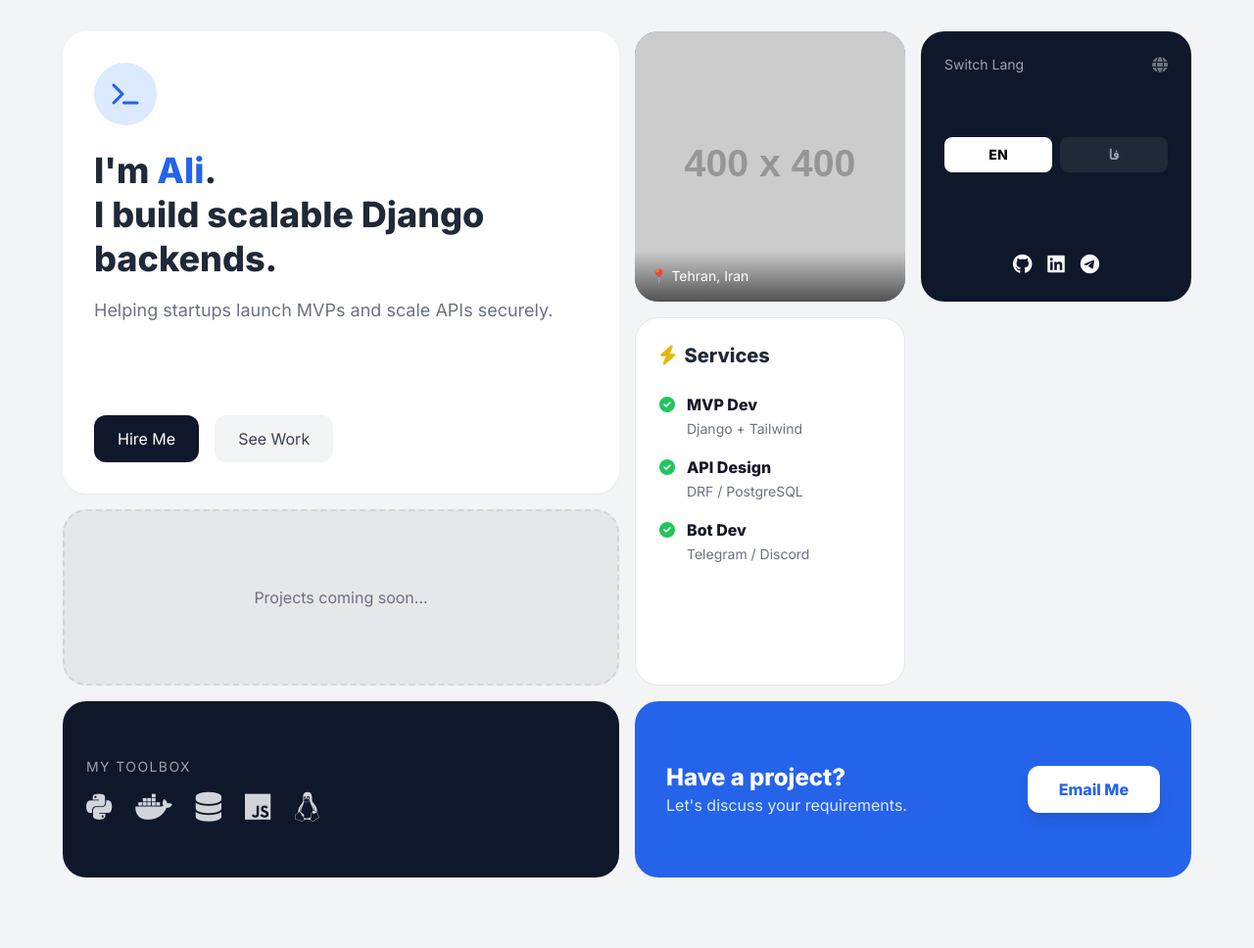
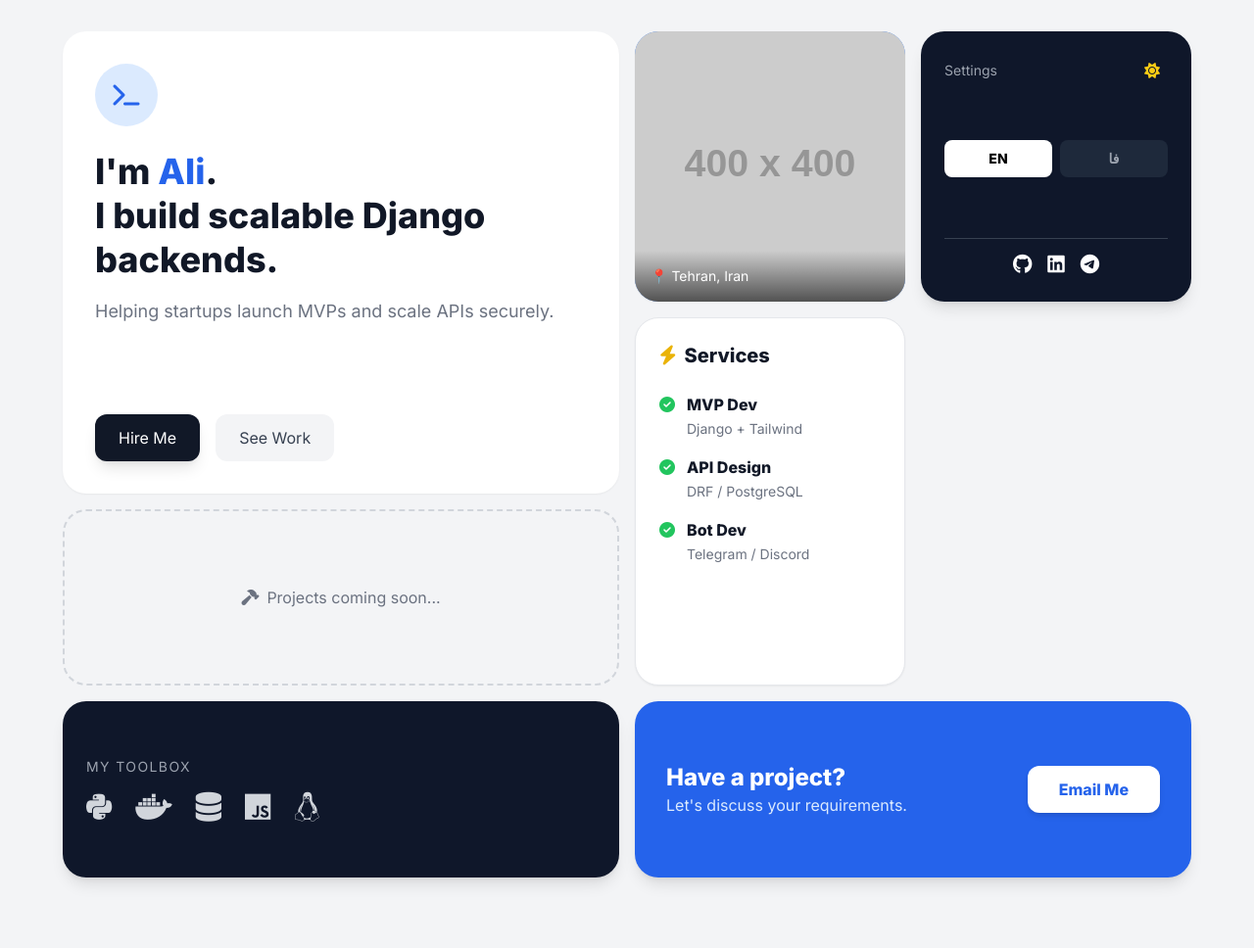
Before and after one commit to Ali4mini/portfolio, a Django app: page /en/ in a window 1280 px wide. Shown: the whole page at 98% size. Before the commit the page ends 896 px from the top, so only its background shows below. Run offline with Django 5.2, Linux system fonts and the light colour scheme; grey boxes labelled with a size stand in for pictures from a placeholder-image service; data that the repository does not hold is empty; some libraries are stand-ins or nearby versions.

Commit message:
feat: added theme toggle

```diff
--- a/portfolio/templates/base.html
+++ b/portfolio/templates/base.html
@@ -9,31 +9,54 @@
     <meta name="viewport" content="width=device-width, initial-scale=1.0">
     <title>{% block title %}Ali | Django Developer{% endblock %}</title>
 
-    <!-- 1. Google Fonts: Inter (EN) and Vazirmatn (FA) -->
-    <link rel="preconnect" href="https://fonts.googleapis.com">
-    <link rel="preconnect" href="https://fonts.gstatic.com" crossorigin>
+    <!-- Fonts -->
     <link href="https://fonts.googleapis.com/css2?family=Inter:wght@300;400;600;800&family=Vazirmatn:wght@300;400;600;800&display=swap" rel="stylesheet">
-
-    <!-- 2. FontAwesome -->
     <link rel="stylesheet" href="https://cdnjs.cloudflare.com/ajax/libs/font-awesome/6.4.0/css/all.min.css">
 
-    <!-- 3. Tailwind CSS + Config -->
+    <!-- Tailwind CSS -->
     <script src="https://cdn.tailwindcss.com"></script>
+
+    <!-- Tailwind Configuration -->
     <script>
         tailwind.config = {
-            darkMode: 'class', // We might use this later
+            darkMode: 'class', // This is crucial!
             theme: {
                 extend: {
                     fontFamily: {
-                        // Define our custom font stacks
                         sans: ['Inter', 'sans-serif'],
                         persian: ['Vazirmatn', 'sans-serif'],
                     },
                     colors: {
-                        primary: '#2563eb', // Royal Blue
-                        dark: '#0f172a',    // Slate 900
+                        primary: '#2563eb',
+                        // We will rely on standard 'slate' colors for dark mode now
+                        // to prevent config errors.
                     }
                 }
+            }
+        }
+    </script>
+
+    <!-- Theme Logic -->
+    <script>
+        // 1. Initialize on load
+        const initTheme = () => {
+            if (localStorage.theme === 'dark' || (!('theme' in localStorage) && window.matchMedia('(prefers-color-scheme: dark)').matches)) {
+                document.documentElement.classList.add('dark');
+            } else {
+                document.documentElement.classList.remove('dark');
+            }
+        };
+        initTheme(); // Run immediately
+
+        // 2. Toggle function (Global scope)
+        function toggleTheme() {
+            const html = document.documentElement;
+            if (html.classList.contains('dark')) {
+                html.classList.remove('dark');
+                localStorage.theme = 'light';
+            } else {
+                html.classList.add('dark');
+                localStorage.theme = 'dark';
             }
         }
     </script>
@@ -45,7 +68,10 @@
     2. If Language is English: Apply 'font-sans'
     3. 'bg-gray-100' gives the bento boxes contrast
 -->
-<body class="{% if LANGUAGE_CODE == 'fa' %}font-persian{% else %}font-sans{% endif %} bg-gray-100 text-gray-800 min-h-screen p-4 md:p-8">
+<body class="{% if LANGUAGE_CODE == 'fa' %}font-persian{% else %}font-sans{% endif %}
+             bg-gray-100 text-gray-800
+             dark:bg-slate-950 dark:text-gray-200
+             transition-colors duration-300 min-h-screen p-4 md:p-8">
 
     <!-- We don't need a traditional Navbar for Bento style.
          The grid handles navigation. -->
--- a/portfolio/templates/home.html
+++ b/portfolio/templates/home.html
@@ -1,43 +1,48 @@
 {% extends 'base.html' %}
-{% load static i18n %} <!-- Load i18n for translation hooks -->
+{% load static i18n %}
 
 {% block content %}
 
-<!-- grid-cols-1 (Mobile) -> grid-cols-4 (Desktop) -->
-<div class="grid grid-cols-1 md:grid-cols-4 gap-4 auto-rows-[minmax(180px,auto)]">
+<!-- THE BENTO GRID -->
+<!-- Layout: 1 Column on Mobile, 4 Columns on Desktop -->
+<div class="grid grid-cols-1 md:grid-cols-4 gap-4 auto-rows-[minmax(180px,auto)] pb-10 dark:bg-slate-900">
 
     <!-- BOX 1: HERO (Top Left - Spans 2 Cols, 2 Rows) -->
-    <div class="md:col-span-2 md:row-span-2 bg-white rounded-3xl p-8 flex flex-col justify-between shadow-sm hover:shadow-md transition">
+    <!-- Fixed: Changed dark:bg-dark to dark:bg-slate-900 -->
+    <div class="md:col-span-2 md:row-span-2 bg-white dark:bg-slate-900 rounded-3xl p-8 flex flex-col justify-between shadow-sm hover:shadow-md transition-all duration-300 border border-transparent dark:border-slate-800">
         <div>
-            <!-- RTL Support: ml-auto for LTR, mr-auto for RTL -->
-            <div class="w-16 h-16 bg-blue-100 rounded-full flex items-center justify-center text-primary text-2xl mb-6">
+            <!-- Icon Background: blue-100 (light) -> blue-900 (dark) -->
+            <div class="w-16 h-16 bg-blue-100 dark:bg-blue-900 rounded-full flex items-center justify-center text-primary dark:text-blue-300 text-2xl mb-6 transition-colors duration-300">
                 <i class="fas fa-terminal"></i>
             </div>
-            <h1 class="text-4xl font-bold mb-4 leading-tight">
+
+            <h1 class="text-4xl font-bold mb-4 leading-tight text-gray-900 dark:text-white transition-colors duration-300">
                 {% if LANGUAGE_CODE == 'fa' %}
                     من <span class="text-primary">علی</span> هستم.<br>توسعه‌دهنده بک‌اند و جنگو.
                 {% else %}
                     I'm <span class="text-primary">Ali</span>.<br>I build scalable Django backends.
                 {% endif %}
             </h1>
-            <p class="text-gray-500 text-lg">
+
+            <p class="text-gray-500 dark:text-gray-400 text-lg transition-colors duration-300">
                 {% trans "Helping startups launch MVPs and scale APIs securely." %}
             </p>
         </div>
 
+        <!-- Action Buttons -->
         <div class="flex gap-4 mt-8">
-            <a href="mailto:your@email.com" class="bg-dark text-white px-6 py-3 rounded-xl font-medium hover:bg-black transition">
+            <a href="mailto:your@email.com" class="bg-gray-900 dark:bg-white text-white dark:text-black px-6 py-3 rounded-xl font-medium hover:opacity-90 transition shadow-lg">
                 {% trans "Hire Me" %}
             </a>
-            <a href="#projects" class="bg-gray-100 text-gray-700 px-6 py-3 rounded-xl font-medium hover:bg-gray-200 transition">
+            <a href="#projects" class="bg-gray-100 dark:bg-slate-800 text-gray-700 dark:text-gray-200 px-6 py-3 rounded-xl font-medium hover:bg-gray-200 dark:hover:bg-slate-700 transition">
                 {% trans "See Work" %}
             </a>
         </div>
     </div>
 
     <!-- BOX 2: PROFILE PHOTO (Top Right - 1 Col, 1 Row) -->
-    <div class="md:col-span-1 md:row-span-1 bg-blue-500 rounded-3xl overflow-hidden relative group">
-        <!-- Replace this URL with your actual photo from static files -->
+    <div class="md:col-span-1 md:row-span-1 bg-blue-500 rounded-3xl overflow-hidden relative group shadow-sm">
+        <!-- Placeholder Image -->
         <img src="https://placehold.co/400x400/2563eb/ffffff?text=Ali"
              class="w-full h-full object-cover transition duration-500 group-hover:scale-110" alt="Ali">
         <div class="absolute bottom-0 left-0 right-0 bg-gradient-to-t from-black/60 to-transparent p-4">
@@ -45,110 +50,130 @@
         </div>
     </div>
 
-    <!-- BOX 3: LANGUAGE & SOCIALS (Top Right - 1 Col, 1 Row) -->
-    <div class="md:col-span-1 md:row-span-1 bg-dark text-white rounded-3xl p-6 flex flex-col justify-between">
+    <!-- BOX 3: SETTINGS & SOCIALS (Top Right - 1 Col, 1 Row) -->
+    <!-- Fixed: Uses slate-900 for high contrast in both modes (or slate-800 in dark) -->
+    <div class="md:col-span-1 md:row-span-1 bg-slate-900 dark:bg-slate-800 text-white rounded-3xl p-6 flex flex-col justify-between shadow-lg transition-colors duration-300">
+
+        <!-- Header with Dark Mode Toggle -->
         <div class="flex justify-between items-center">
-            <span class="text-gray-400 text-sm">{% trans "Switch Lang" %}</span>
-            <i class="fas fa-globe text-gray-500"></i>
+            <span class="text-gray-400 text-sm">{% trans "Settings" %}</span>
+            <!-- Toggle Button -->
+            <button onclick="toggleTheme()" class="text-yellow-400 hover:text-yellow-300 transition focus:outline-none p-2 rounded hover:bg-white/10">
+                <i class="fas fa-sun block dark:hidden"></i> <!-- Shows in Light Mode -->
+                <i class="fas fa-moon hidden dark:block"></i> <!-- Shows in Dark Mode -->
+            </button>
         </div>
 
-        <!-- Language Switcher Logic -->
-        <form action="{% url 'set_language' %}" method="post" class="flex gap-2">
+        <!-- Language Switcher -->
+        <form action="{% url 'set_language' %}" method="post" class="flex gap-2 mt-2">
             {% csrf_token %}
-            <input name="next" type="hidden" value="{{ redirect_to }}">
+            <input name="next" type="hidden" value="{{ request.path }}">
 
             <button type="submit" name="language" value="en"
-                class="flex-1 py-2 rounded-lg text-sm font-bold transition
-                {% if LANGUAGE_CODE == 'en' %}bg-white text-black{% else %}bg-gray-800 text-gray-400 hover:bg-gray-700{% endif %}">
+                class="flex-1 py-2 rounded-lg text-sm font-bold transition border border-transparent
+                {% if LANGUAGE_CODE == 'en' %}bg-white text-black{% else %}bg-slate-800 text-gray-400 hover:bg-slate-700 hover:border-gray-600{% endif %}">
                 EN
             </button>
             <button type="submit" name="language" value="fa"
-                class="flex-1 py-2 rounded-lg text-sm font-bold transition
-                {% if LANGUAGE_CODE == 'fa' %}bg-white text-black{% else %}bg-gray-800 text-gray-400 hover:bg-gray-700{% endif %}">
+                class="flex-1 py-2 rounded-lg text-sm font-bold transition border border-transparent
+                {% if LANGUAGE_CODE == 'fa' %}bg-white text-black{% else %}bg-slate-800 text-gray-400 hover:bg-slate-700 hover:border-gray-600{% endif %}">
                 فا
             </button>
         </form>
 
-        <div class="flex gap-4 mt-4 text-xl justify-center">
-            <a href="#" class="hover:text-blue-400"><i class="fab fa-github"></i></a>
-            <a href="#" class="hover:text-blue-400"><i class="fab fa-linkedin"></i></a>
-            <a href="#" class="hover:text-blue-400"><i class="fab fa-telegram"></i></a>
+        <!-- Social Icons -->
+        <div class="flex gap-4 mt-4 text-xl justify-center border-t border-gray-700 pt-3">
+            <a href="#" class="hover:text-blue-400 transition transform hover:-translate-y-1"><i class="fab fa-github"></i></a>
+            <a href="#" class="hover:text-blue-400 transition transform hover:-translate-y-1"><i class="fab fa-linkedin"></i></a>
+            <a href="#" class="hover:text-blue-400 transition transform hover:-translate-y-1"><i class="fab fa-telegram"></i></a>
         </div>
     </div>
 
     <!-- BOX 4: SERVICES LIST (Middle Right - 1 Col, 2 Rows) -->
-    <div class="md:col-span-1 md:row-span-2 bg-white rounded-3xl p-6 border border-gray-200">
-        <h3 class="font-bold text-xl mb-6 flex items-center gap-2">
+    <div class="md:col-span-1 md:row-span-2 bg-white dark:bg-slate-900 rounded-3xl p-6 border border-gray-200 dark:border-slate-800 transition-colors duration-300 shadow-sm">
+        <h3 class="font-bold text-xl mb-6 flex items-center gap-2 text-gray-900 dark:text-white">
             <i class="fas fa-bolt text-yellow-500"></i> {% trans "Services" %}
         </h3>
         <ul class="space-y-4">
+            <!-- Service 1 -->
             <li class="flex items-start gap-3">
                 <i class="fas fa-check-circle text-green-500 mt-1"></i>
                 <div>
-                    <strong class="block text-gray-900">{% trans "MVP Dev" %}</strong>
-                    <span class="text-sm text-gray-500">{% trans "Django + Tailwind" %}</span>
+                    <strong class="block text-gray-900 dark:text-gray-200">{% trans "MVP Dev" %}</strong>
+                    <span class="text-sm text-gray-500 dark:text-gray-400">{% trans "Django + Tailwind" %}</span>
                 </div>
             </li>
+            <!-- Service 2 -->
             <li class="flex items-start gap-3">
                 <i class="fas fa-check-circle text-green-500 mt-1"></i>
                 <div>
-                    <strong class="block text-gray-900">{% trans "API Design" %}</strong>
-                    <span class="text-sm text-gray-500">DRF / PostgreSQL</span>
+                    <strong class="block text-gray-900 dark:text-gray-200">{% trans "API Design" %}</strong>
+                    <span class="text-sm text-gray-500 dark:text-gray-400">DRF / PostgreSQL</span>
                 </div>
             </li>
+            <!-- Service 3 -->
             <li class="flex items-start gap-3">
                 <i class="fas fa-check-circle text-green-500 mt-1"></i>
                 <div>
-                    <strong class="block text-gray-900">{% trans "Bot Dev" %}</strong>
-                    <span class="text-sm text-gray-500">Telegram / Discord</span>
+                    <strong class="block text-gray-900 dark:text-gray-200">{% trans "Bot Dev" %}</strong>
+                    <span class="text-sm text-gray-500 dark:text-gray-400">Telegram / Discord</span>
                 </div>
             </li>
         </ul>
     </div>
 
-    <!-- BOX 5: FEATURED PROJECTS (Middle - Spans 3 Cols) -->
+    <!-- BOX 5 & 6: FEATURED PROJECTS (Middle - Spans 2 Cols) -->
     {% for project in projects %}
-    <a href="{{ project.live_url|default:'#' }}" class="md:col-span-1 md:row-span-1 bg-white rounded-3xl p-2 group hover:ring-2 hover:ring-primary transition text-left rtl:text-right">
-        <div class="bg-gray-100 rounded-2xl h-32 overflow-hidden mb-3">
+    <a href="{{ project.live_url|default:'#' }}" class="md:col-span-1 md:row-span-1 bg-white dark:bg-slate-900 rounded-3xl p-2 group hover:ring-2 hover:ring-primary transition border border-transparent dark:border-slate-800 shadow-sm">
+        <div class="bg-gray-100 dark:bg-slate-800 rounded-2xl h-32 overflow-hidden mb-3 relative">
             {% if project.image %}
-                <img src="{{ project.image.url }}" class="w-full h-full object-cover group-hover:scale-105 transition" alt="{{ project.get_title }}">
+                <img src="{{ project.image.url }}" class="w-full h-full object-cover group-hover:scale-105 transition duration-500" alt="{{ project.get_title }}">
             {% else %}
-                <div class="w-full h-full flex items-center justify-center text-gray-400"><i class="fas fa-image"></i></div>
+                <div class="w-full h-full flex items-center justify-center text-gray-400"><i class="fas fa-image fa-2x"></i></div>
+            {% endif %}
+
+            <!-- Featured Badge -->
+            {% if project.is_featured %}
+            <span class="absolute top-2 right-2 bg-yellow-400 text-yellow-900 text-xs font-bold px-2 py-1 rounded-full">
+                ★ Featured
+            </span>
             {% endif %}
         </div>
         <div class="px-2 pb-2">
-            <h4 class="font-bold text-gray-900 truncate">{{ project.get_title }}</h4>
-            <p class="text-xs text-gray-500 line-clamp-2 mt-1">{{ project.get_description }}</p>
+            <h4 class="font-bold text-gray-900 dark:text-white truncate transition-colors duration-300">{{ project.get_title }}</h4>
+            <p class="text-xs text-gray-500 dark:text-gray-400 line-clamp-2 mt-1 transition-colors duration-300">{{ project.get_description }}</p>
         </div>
     </a>
     {% endfor %}
 
-    <!-- If no projects, show placeholder -->
+    <!-- Fallback if no projects exist -->
     {% if not projects %}
-    <div class="md:col-span-2 md:row-span-1 bg-gray-200 rounded-3xl flex items-center justify-center text-gray-500 border-2 border-dashed border-gray-300">
-        {% trans "Projects coming soon..." %}
+    <div class="md:col-span-2 md:row-span-1 bg-gray-100 dark:bg-slate-800 rounded-3xl flex items-center justify-center text-gray-500 border-2 border-dashed border-gray-300 dark:border-slate-600">
+        <span class="flex items-center gap-2">
+            <i class="fas fa-hammer"></i> {% trans "Projects coming soon..." %}
+        </span>
     </div>
     {% endif %}
 
-    <!-- BOX 6: TECH STACK (Bottom Wide) -->
-    <div class="md:col-span-2 md:row-span-1 bg-dark text-white rounded-3xl p-6 flex flex-col justify-center">
+    <!-- BOX 7: TECH STACK (Bottom Wide) -->
+    <div class="md:col-span-2 md:row-span-1 bg-slate-900 dark:bg-black text-white rounded-3xl p-6 flex flex-col justify-center shadow-lg transition-colors duration-300">
         <p class="text-gray-400 text-sm mb-4 uppercase tracking-widest">{% trans "My Toolbox" %}</p>
         <div class="flex flex-wrap gap-6 text-3xl text-gray-300">
-            <i class="fab fa-python hover:text-yellow-400 transition" title="Python"></i>
-            <i class="fab fa-docker hover:text-blue-500 transition" title="Docker"></i>
-            <i class="fas fa-database hover:text-blue-300 transition" title="PostgreSQL"></i>
-            <i class="fab fa-js hover:text-yellow-300 transition" title="JavaScript"></i>
-            <i class="fab fa-linux hover:text-white transition" title="Linux"></i>
+            <i class="fab fa-python hover:text-yellow-400 transition transform hover:scale-110" title="Python"></i>
+            <i class="fab fa-docker hover:text-blue-500 transition transform hover:scale-110" title="Docker"></i>
+            <i class="fas fa-database hover:text-blue-300 transition transform hover:scale-110" title="PostgreSQL"></i>
+            <i class="fab fa-js hover:text-yellow-300 transition transform hover:scale-110" title="JavaScript"></i>
+            <i class="fab fa-linux hover:text-white transition transform hover:scale-110" title="Linux"></i>
         </div>
     </div>
 
-    <!-- BOX 7: CTA (Bottom Right) -->
-    <div class="md:col-span-2 bg-primary rounded-3xl p-8 flex flex-col md:flex-row items-center justify-between text-white">
+    <!-- BOX 8: CTA (Bottom Right) -->
+    <div class="md:col-span-2 bg-primary rounded-3xl p-8 flex flex-col md:flex-row items-center justify-between text-white shadow-lg">
         <div class="text-center md:text-left rtl:md:text-right mb-4 md:mb-0">
             <h2 class="text-2xl font-bold">{% trans "Have a project?" %}</h2>
             <p class="text-blue-100">{% trans "Let's discuss your requirements." %}</p>
         </div>
-        <a href="mailto:your@email.com" class="bg-white text-primary px-8 py-3 rounded-xl font-bold hover:bg-gray-100 transition shadow-lg">
+        <a href="mailto:your@email.com" class="bg-white text-primary px-8 py-3 rounded-xl font-bold hover:bg-blue-50 transition shadow-md whitespace-nowrap">
             {% trans "Email Me" %}
         </a>
     </div>
```
Also changed, not shown: portfolio/static/js/main.js (added, +24 -0 lines), portfolio/templates/components/bento_settings.html (added, +65 -0 lines).
